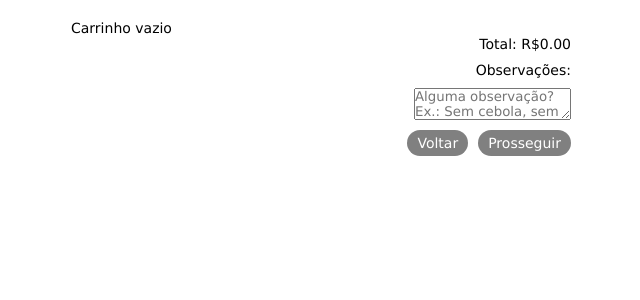
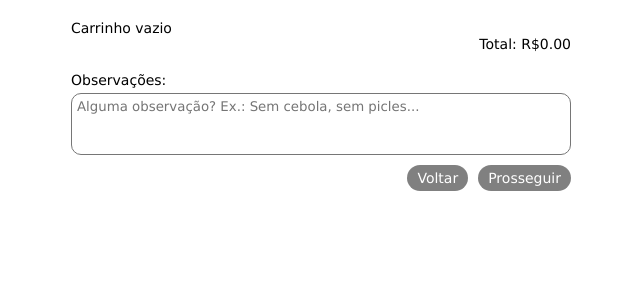
Before and after one commit to gabinag/devsburger, a React (Vite) app: page /carrinho in a window 1280 px wide. Shown: the top 300 px of the page, without its empty margins (319-959 px from the left). Built offline with nearby package versions, Linux system fonts and the light colour scheme.

Commit message:
update style

```diff
--- a/src/App.css
+++ b/src/App.css
@@ -7,9 +7,9 @@
 }
 
 html {
-font-size: 62.5%;
+  font-size: 62.5%;
 }
 
 p, label {
-font-size: 1.4rem;
+  font-size: 1.4rem;
 }
--- a/src/components/Header/Header.jsx
+++ b/src/components/Header/Header.jsx
@@ -7,7 +7,8 @@ export const Header = () => {
             <p>Logo</p>
             <ul className={styles.headerList}>
                 <li>Produtos</li>
-                <li>Contato</li>
+                <li>Sobre</li>
+                {/* horário de funcionamento, como fazer pedido, como entrar em contato, endereço, redirecionamento para os produtos */}
                 <li>Meu pedido</li>
             </ul>
         </nav>
--- a/src/pages/Carrinho/Carrinho.jsx
+++ b/src/pages/Carrinho/Carrinho.jsx
@@ -17,7 +17,7 @@ export const Carrinho = () => {
       {cart.length === 0 ? (
         <p>Carrinho vazio</p>
       ) : (
-        <section>
+        <section className={styles.wrapCards}>
           {cart.map((product) => (
             <div className={styles.card} key={product.id}>
               <img src={product.image} alt=""/>
@@ -33,18 +33,17 @@ export const Carrinho = () => {
                   </div>
               </div>
             </div>
-
           ))}
         </section>
       )}
-      <div className={styles.wrapContainer}>
-        <p>Total: R${calculaPrecoTotal().toFixed(2)}</p>
+      <p className={styles.wrapFlexEnd}>Total: R${calculaPrecoTotal().toFixed(2)}</p>
+      <div className={styles.wrapTextArea}>
         <label htmlFor="obs">Observações:</label>
         <textarea name="obs" id="obs" placeholder='Alguma observação? Ex.: Sem cebola, sem picles...'></textarea>
-        <div className={styles.wrapBtn}>
-          <Botao onClick={() => navigate('/')} label="Voltar"/>
-          <Botao onClick={() => navigate('/dados')} label="Prosseguir"/>
-        </div>
+      </div>
+      <div className={styles.wrapFlexEnd}>
+        <Botao onClick={() => navigate('/')} label="Voltar"/>
+        <Botao onClick={() => navigate('/dados')} label="Prosseguir"/>
       </div>
     </div>
   );
--- a/src/pages/Carrinho/Carrinho.module.css
+++ b/src/pages/Carrinho/Carrinho.module.css
@@ -1,6 +1,11 @@
 .carrinho {
     width: min(50rem, 100%);
     margin: 2rem auto;
+    height: 100vh;
+}
+
+.wrapCards {
+    min-height: 70vh;
 }
 
 .card {
@@ -30,14 +35,22 @@
     gap: .2rem;
 }
 
-.wrapContainer {
+.wrapFlexEnd {
     display: flex;
-    flex-direction: column;
-    align-items: flex-end;
+    justify-content: flex-end;
     gap: 1rem;
 }
 
-.wrapBtn {
+.wrapTextArea {
     display: flex;
-    gap: 1rem;
+    flex-direction: column;
+    margin: 2rem 0 1rem;
+    gap: .5rem;
 }
+
+textarea {
+    padding: .5rem;
+    border-radius: 1rem;
+    height: 5rem;
+    resize: none;
+}
--- a/src/pages/ListaProdutos/ListaProdutos.jsx
+++ b/src/pages/ListaProdutos/ListaProdutos.jsx
@@ -1,13 +1,14 @@
 import apiDevsBurger from '../../services/apiDevsBurger';
 import { useState, useEffect, useContext } from 'react';
+import { useNavigate } from 'react-router-dom';
 import { CartContext } from '../../context/CartContext';
 import styles from './ListaProdutos.module.css';
-import { Link } from 'react-router-dom';
 import { Banner } from '../../components/Banner/Banner';
 import { Header } from '../../components/Header/Header';
 import { Footer } from '../../components/Footer/Footer';
 
 export const ListaProdutos = () => {
+  const navigate = useNavigate();
   const [products, setProducts] = useState([]);
   const { addToCart, removeFromCart, cart } = useContext(CartContext);
 
@@ -23,6 +24,10 @@ export const ListaProdutos = () => {
   const getQuantity = (productId) => {
     const item = cart.find((product) => product.id === productId);
     return item ? item.quantity : 0;
+  };
+
+  const getTotalQuantity = () => {
+    return cart.reduce((total, product) => total + product.quantity, 0);
   };
 
   return (
@@ -51,9 +56,7 @@ export const ListaProdutos = () => {
               ))}
               </section>
           )}
-          <div>
-            <Link to='/carrinho'>Ir para o carrinho</Link>
-          </div>
+          <button onClick={() => {navigate('/carrinho')}} label="Ir para o carrinho" className={styles.irCarrinho}>({getTotalQuantity()}) Ir para o carrinho</button>
       </div>
       <Footer/>
     </div>
--- a/src/pages/ListaProdutos/ListaProdutos.module.css
+++ b/src/pages/ListaProdutos/ListaProdutos.module.css
@@ -1,6 +1,7 @@
 .listaProdutos {
     width: min(80rem, 100%);
     margin: 2rem auto;
+    min-height: 100vh;
 }
 
 .wrapCards {
@@ -38,3 +39,15 @@
     display: flex;
     gap: .2rem;
 }
+
+.irCarrinho {
+    position: fixed;
+    bottom: 4rem;
+    right: 5rem;
+    padding: .5rem 1rem;
+    border: none;
+    border-radius: 2rem;
+    background-color: gray;
+    font-size: 1.4rem;
+    color: #fff;
+}
```
